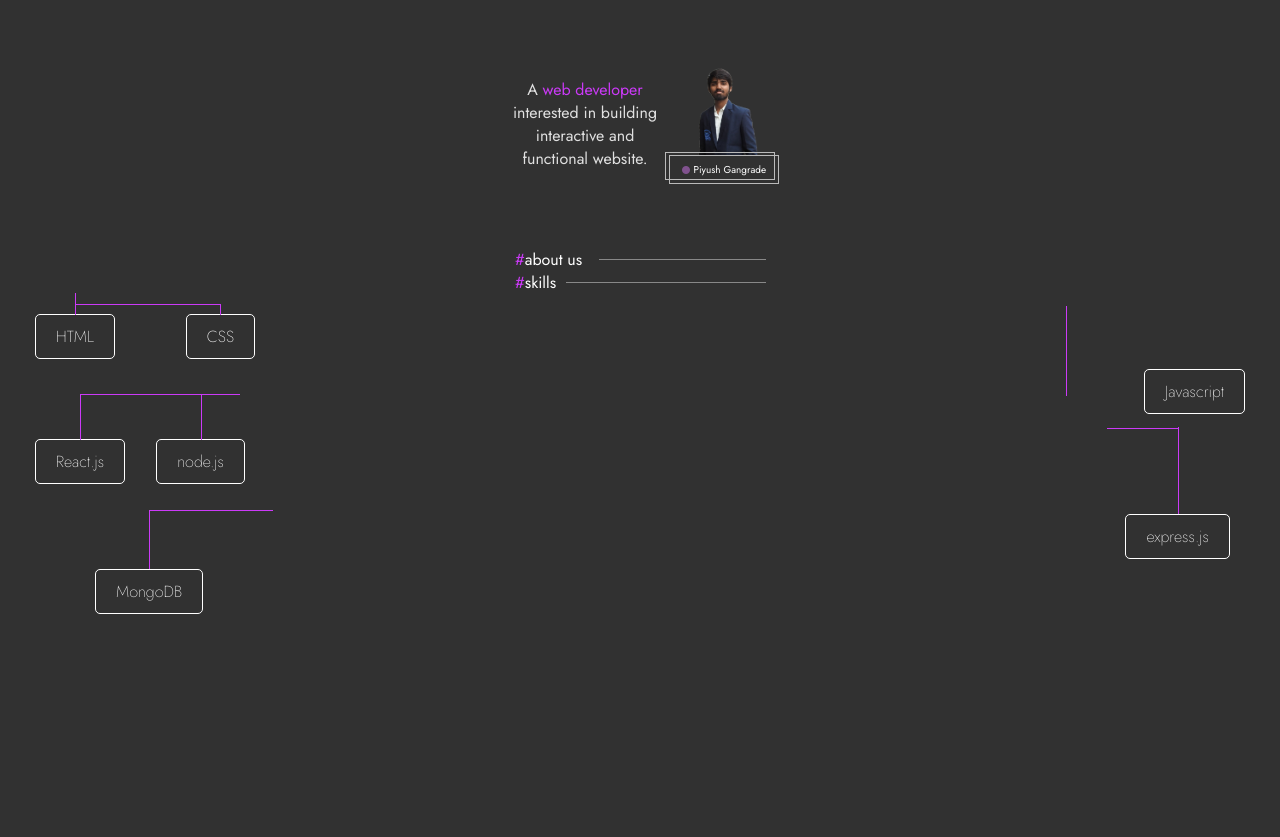
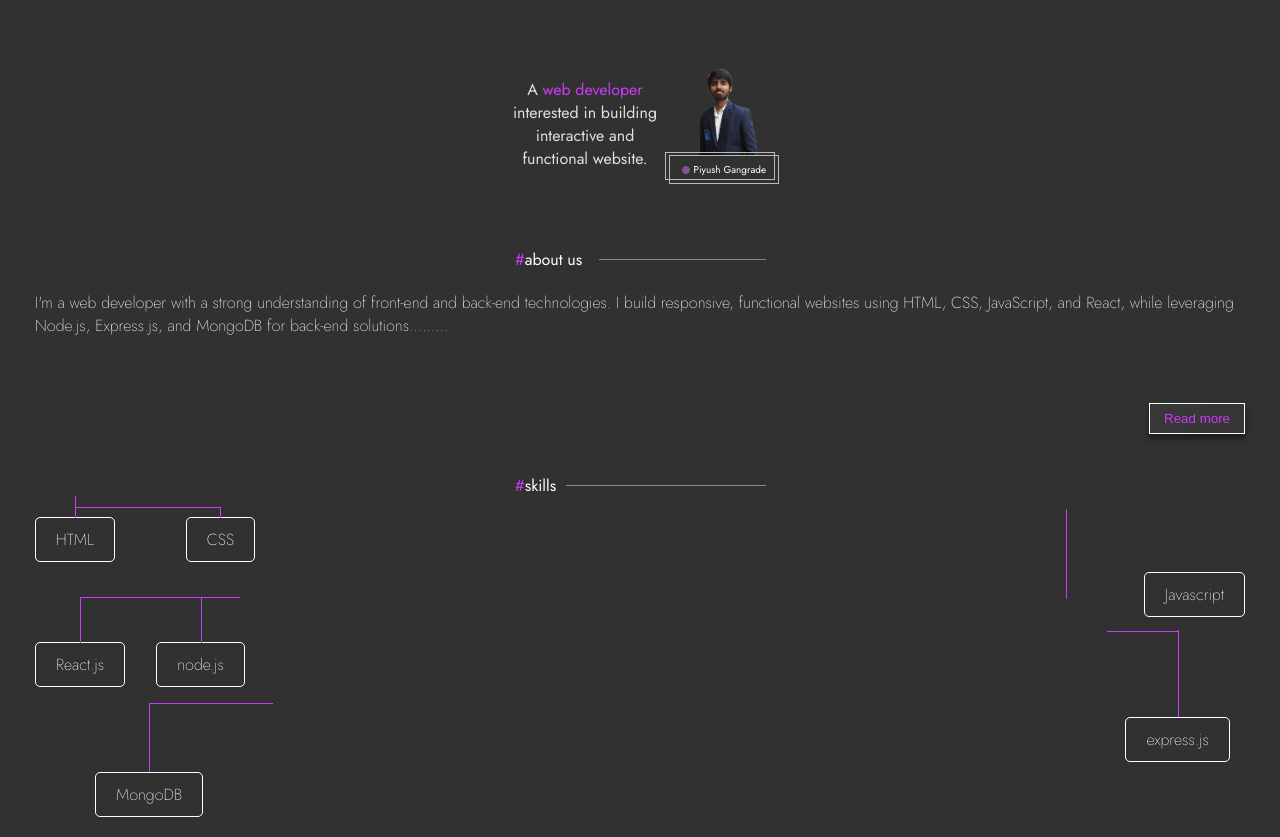
Before and after one commit to piyush-gangrade/portfolio, a React (Vite) app: page / in a window 1280 px wide. Before the commit the page ends 800 px from the top, so only its background shows below. Built offline with nearby package versions, Linux system fonts and the light colour scheme.

Commit message:
complete about section

```diff
--- a/src/App.css
+++ b/src/App.css
@@ -21,3 +21,11 @@
     bottom: 50%;
     left: 125%;
 }
+
+.btn{
+    color: #CB3AF7;
+    background: linear-gradient(88.854deg, rgba(217, 217, 217, 4%) 0%, rgba(115, 115, 115, 8%) 100%);
+    padding: 7px 14px;
+    border: 0.3px solid #FFFFFF;
+    box-shadow: 0px 5px 5px #1d1d1d;
+}
--- a/src/components/about/About.jsx
+++ b/src/components/about/About.jsx
@@ -1,12 +1,36 @@
-import React from "react";
+import React, { useState } from "react";
 import "./about.css"
 
-export default function About(){
+export default function About() {
+    const [readMore, setReadMore] = useState(false)
+
+    const handleReadClick = () => {
+        console.log("clicks")
+        setReadMore(!readMore);
+    }
     return <>
         <div id="about">
             <div className="heading">
                 <span className="heading-text about-heading"><span className="purple">#</span>about us</span>
             </div>
+            <div className="about-container">
+                <div className="about-text">
+                    <span>I'm a web developer with a strong understanding of front-end and back-end technologies. I build responsive, functional websites using HTML, CSS, JavaScript, and React, while leveraging Node.js, Express.js, and MongoDB for back-end solutions.{readMore?"":"........"}</span>
+                    <div className={`hidden-text ${readMore?"expended":""}`}>
+                        <span>I love solving complex problems and enjoy the challenge of debugging.</span>
+                        <span className="about-para">With a interest in full-stack development, I focus on creating smooth user experiences and reliable server-side functionality. I'm always open to new opportunities to collaborate, grow, and contribute my skills. Let's connect and create something great together!</span>
+                    </div>
+                </div>
+
+                <div className={`hidden-btn ${readMore?"expended":""}`}>
+                    <button className="btn resume-btn" >Resume</button>
+                    <button className="btn" >Contact</button>
+                </div>
+
+                <div className="read-btn-cnt">
+                    <button className="btn" onClick={handleReadClick}>{readMore ? "Read less" : "Read more"}</button>
+                </div>
+            </div>
         </div>
     </>
 }
--- a/src/components/about/about.css
+++ b/src/components/about/about.css
@@ -1,3 +1,43 @@
 .about-heading::before{
     width: 167px !important;
 }
+
+.about-container{
+    margin: 20px 35px;
+}
+
+.about-text{
+    font-weight: 200;
+}
+
+.about-para{
+    display: block;
+    margin-top: 20px;
+}
+
+.hidden-text,
+.hidden-btn{
+    display: inline-block;
+    max-height: 0;
+    overflow: hidden;
+    transition: max-height 0.5s;
+}
+
+.expended{
+    max-height: 20rem;
+    transition: max-height 2s;
+}
+
+.read-btn-cnt{
+    display: flex;
+    justify-content: end;
+    margin: 20px 0 40px;
+}
+
+.hidden-btn{
+    margin-top: 10px;
+}
+
+.resume-btn{
+    margin-right: 20px;
+}
--- a/src/components/skills/skills.css
+++ b/src/components/skills/skills.css
@@ -132,7 +132,7 @@
     background-color: #CB3AF7;
     position: absolute;
     width: 0.2px;
-    height: 138%;
+    height: 160%;
     bottom: 102%;
     left: 50%;
 }
@@ -143,6 +143,6 @@
     position: absolute;
     width: 117%;
     height: 0.2px;
-    bottom: 239%;
+    bottom: 262%;
     left: 50%;
 }
```
Also changed, not shown: src/components/work/Work.jsx (added), src/components/work/work.css (added).
